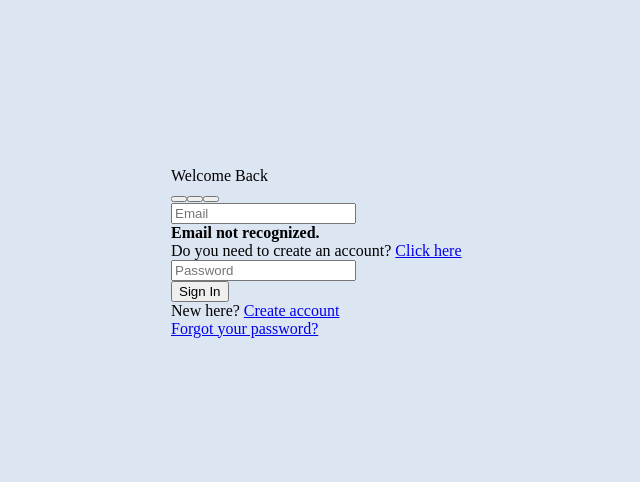
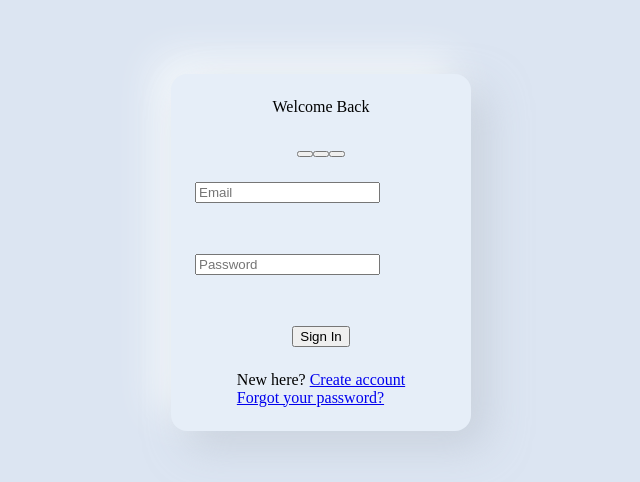
Before and after one commit to fixiabis/react-sign-in-sample, a React (Vite) app: page / in a window 1280 px wide. Shown: the part 148-630 px from the top of the page, without its empty margins (319-959 px from the left). Built offline with nearby package versions, Linux system fonts and the light colour scheme.

Commit message:
feat(sign-in): form layout

```diff
--- /dev/null
+++ b/src/components/sign-in-form.scss
@@ -0,0 +1,18 @@
+@import "https://fonts.googleapis.com/css2?family=IBM+Plex+Mono:wght@400;700&display=swap";
+
+.sign-in-form {
+	display: flex;
+	flex-direction: column;
+	align-items: center;
+	gap: 24px;
+	padding: 24px;
+
+	& > .sign-in-form--input {
+		width: 100%;
+		height: 48px;
+	}
+
+	border-radius: 16px;
+	background: linear-gradient(0deg, #e6eef8 0%, #e6eef8 100%), #cfd8dc;
+	box-shadow: 16px 16px 40px 0px rgba(187, 195, 206, 0.6), -16px -16px 40px 0px rgba(253, 255, 255, 0.8);
+}
--- a/src/components/sign-in-form.tsx
+++ b/src/components/sign-in-form.tsx
@@ -1,3 +1,5 @@
+import "./sign-in-form.scss";
+
 export function SignInForm() {
 	return (
 		<form className="sign-in-form">
@@ -9,14 +11,14 @@ export function SignInForm() {
 			</div>
 			<div className="sign-in-form--input -email -wrapper">
 				<input className="sign-in-form--input -email" type="email" placeholder="Email" />
-				<div className="sign-in-form--input-popover">
+				{/* <div className="sign-in-form--input-popover">
 					<strong>Email not recognized.</strong>
 					<br />
 					Do you need to create an account?{" "}
 					<a className="sign-in-form--link" href="#">
 						Click here
 					</a>
-				</div>
+				</div> */}
 			</div>
 			<div className="sign-in-form--input -password -wrapper">
 				<input className="sign-in-form--input -password" type="password" placeholder="Password" />
```
